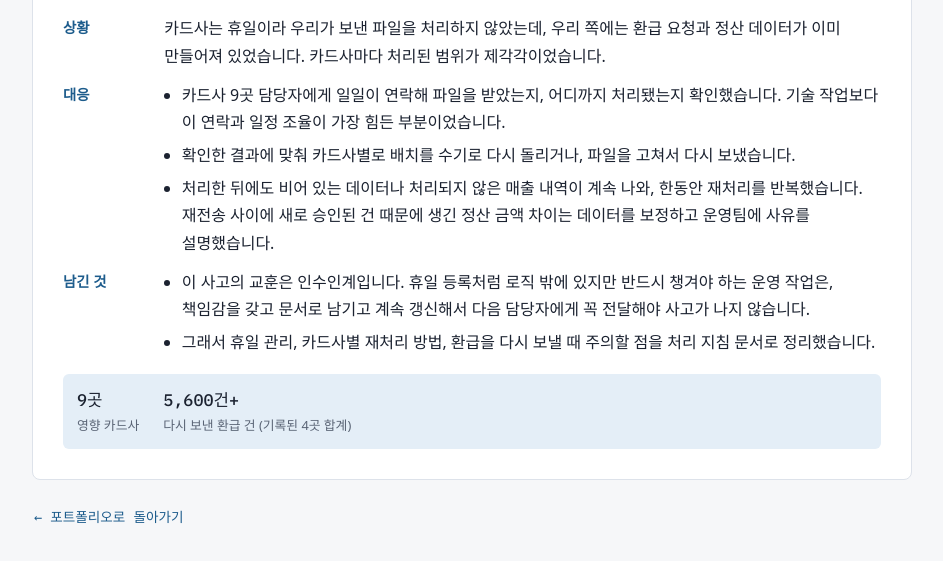
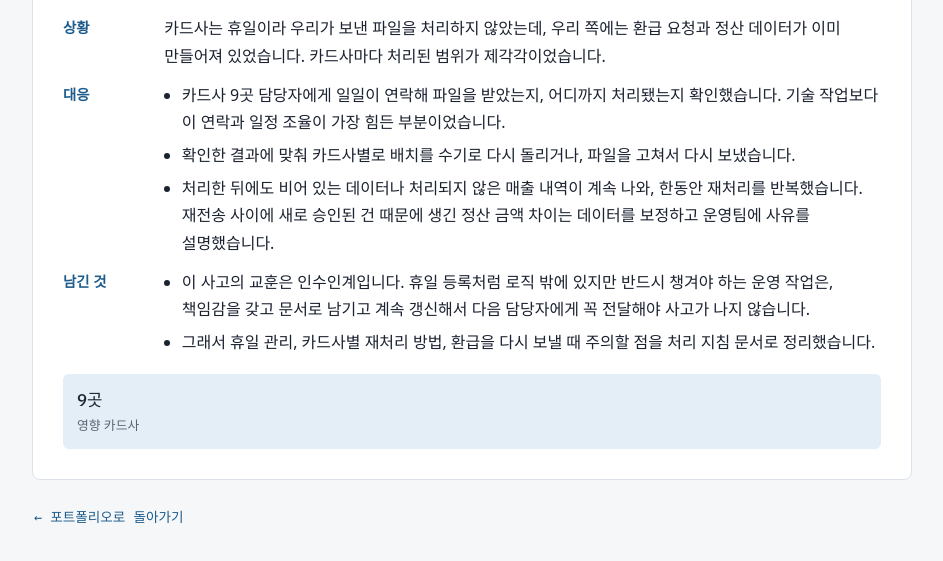
Before and after one commit to ar2723/ar2723.github.io, a plain HTML site: page cases/welfare-holiday.html in a window 1280 px wide. Shown: the part 291-852 px from the top of the page, without its empty margins (168-1111 px from the left). Drawn offline with Linux system fonts and the light colour scheme; a web font is replaced by a local one.

Commit message:
임시공휴일 사례에서 환급 건수 수치 삭제(영향 카드사 수만 유지)
Co-Authored-By: Claude Opus 5.5 <noreply@anthropic.com>

```diff
--- a/cases/welfare-holiday.html
+++ b/cases/welfare-holiday.html
@@ -40,7 +40,6 @@
         </dl>
         <div class="numbers">
           <div><b>9곳</b><span>영향 카드사</span></div>
-          <div><b>5,600건+</b><span>다시 보낸 환급 건 (기록된 4곳 합계)</span></div>
         </div>
       </div>
     </article>
```
